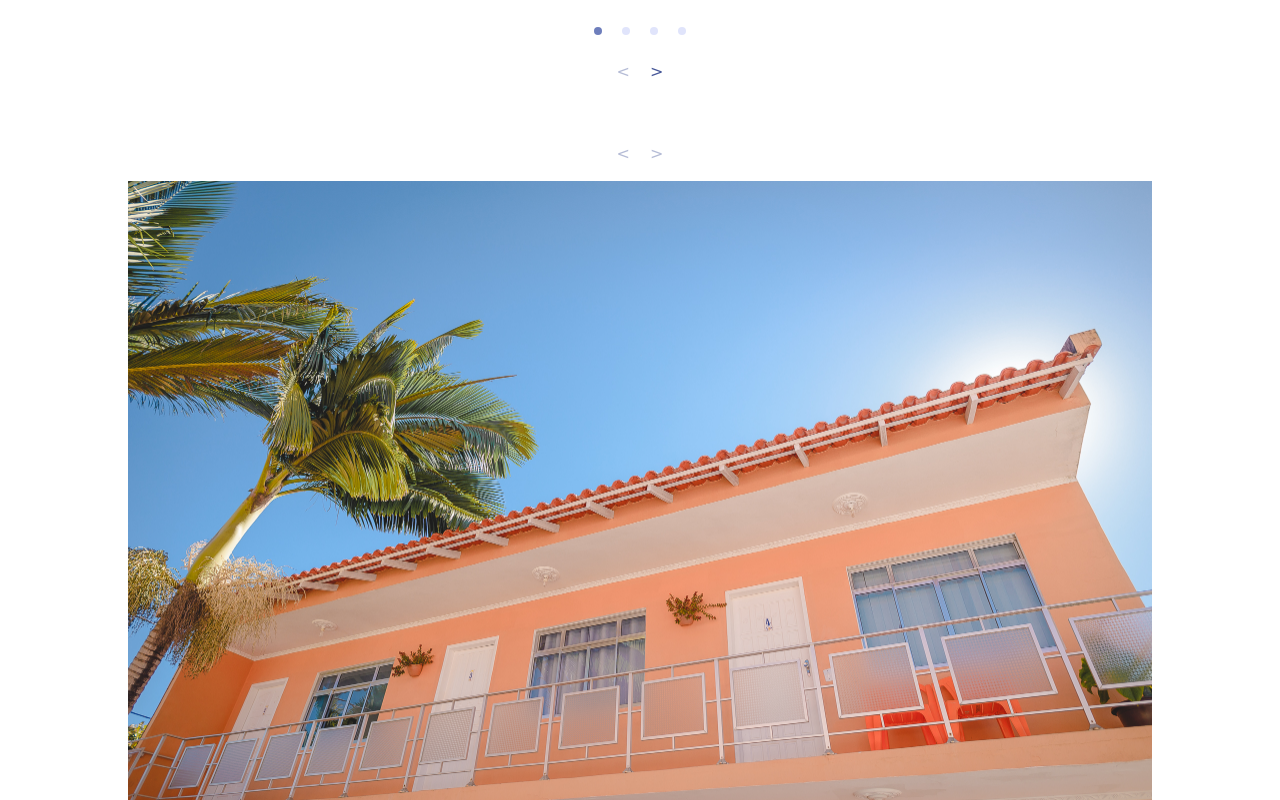
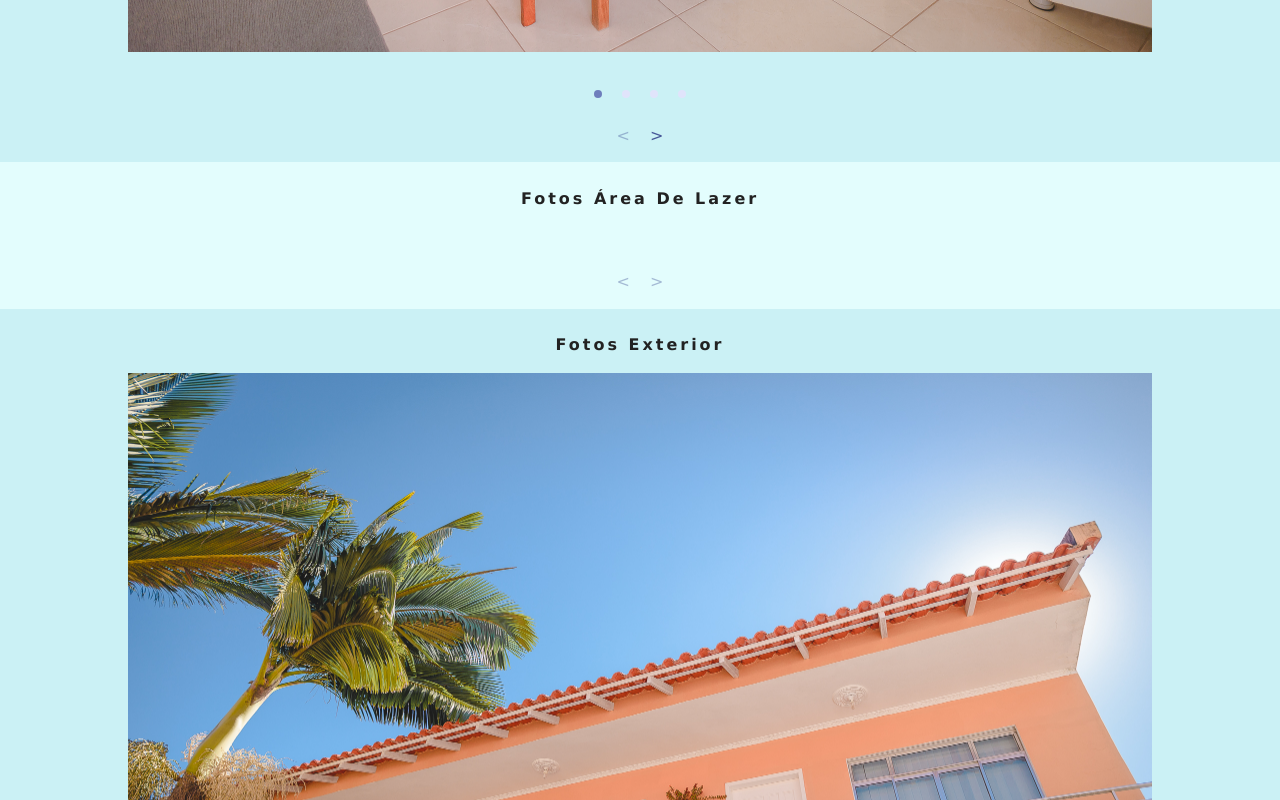
Before and after one commit to gab5987/maraka-app, a React (Create React App) app: page /moreimages in a window 1280 px wide. Shown: the part 700-1500 px from the top of the page. Built offline with nearby package versions, Linux system fonts and the light colour scheme.

Commit message:
Feat. Better look in images section

```diff
--- a/src/Images_section/index.css
+++ b/src/Images_section/index.css
@@ -7,3 +7,30 @@
     width: 80%;
     height: 80%;
 }
+
+* {
+    margin: 0;
+    padding: 0;
+    box-sizing: border-box;
+}
+
+.sec1 {
+    background-color: #cbf1f5;
+}
+
+.sec2 {
+    background-color: #e3fdfd;
+}
+
+
+.ima h1 {
+    padding-top: 2%;
+    text-align: center;
+    margin-left: auto;
+    margin-right: auto;
+    letter-spacing: var(--mainSpacing);
+    text-transform: capitalize;
+    font-size: 1em;
+    font-weight: bold;
+    margin-bottom: 1em;
+    }
--- a/src/Images_section/index.js
+++ b/src/Images_section/index.js
@@ -35,11 +35,22 @@ const getImages = () => {
 const Imgs = () => {
   getImages();
   return (
-    <>
-      <AliceCarousel autoPlay autoPlayInterval="10000" mouseTracking items={rooms} />
-      <AliceCarousel autoPlay autoPlayInterval="10000" mouseTracking items={area} />
-      <AliceCarousel autoPlay autoPlayInterval="10000" mouseTracking items={out} />
-    </>
+    <div className='ima'>
+      <div className='sec1'>
+        <h1> Fotos Apartamentos </h1>
+        <AliceCarousel autoPlay autoPlayInterval="10000" mouseTracking items={rooms} />
+      </div>
+
+      <div className='sec2'>
+        <h1> Fotos Área de Lazer </h1>
+        <AliceCarousel autoPlay autoPlayInterval="10000" mouseTracking items={area} />
+      </div>
+
+      <div className='sec1'>
+        <h1> Fotos Exterior </h1>
+        <AliceCarousel autoPlay autoPlayInterval="10000" mouseTracking items={out} />
+      </div>
+    </div>
   );
 }
 export default Imgs
```
